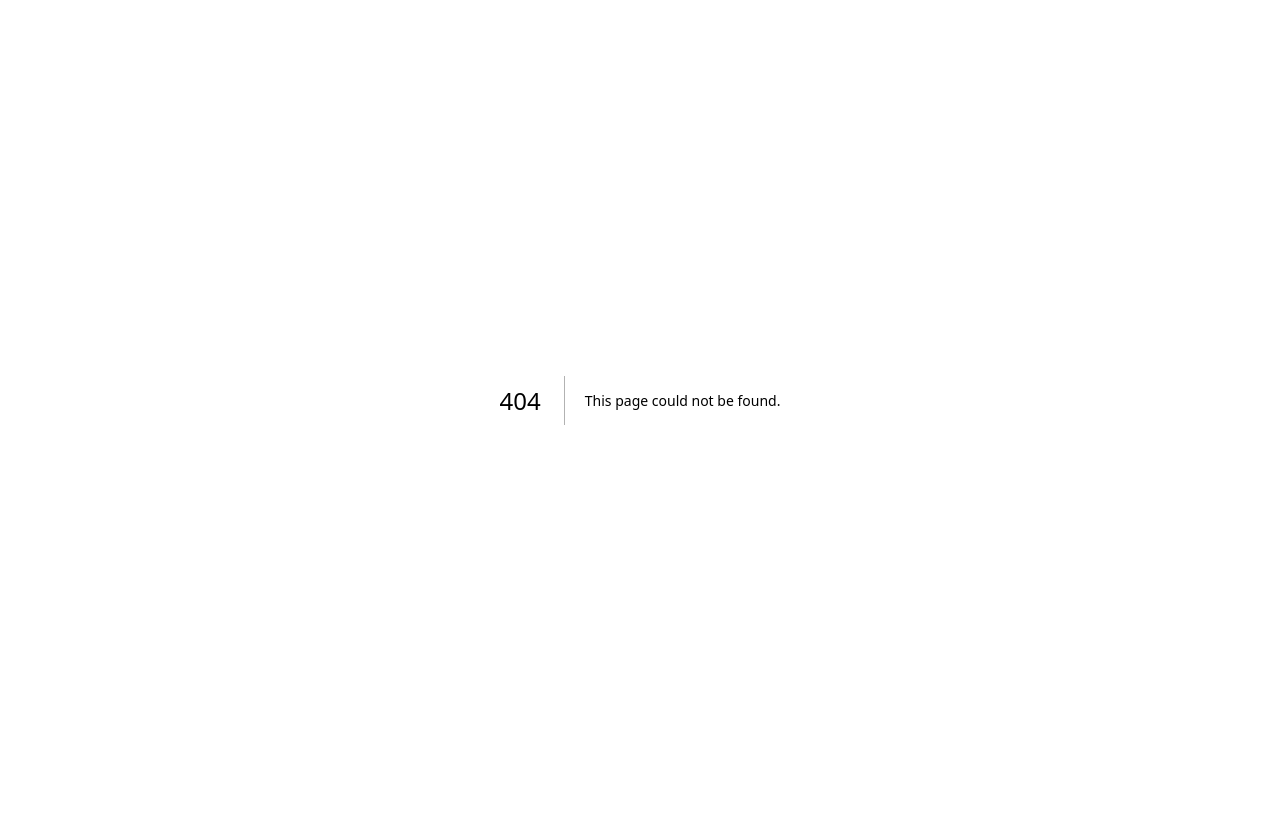
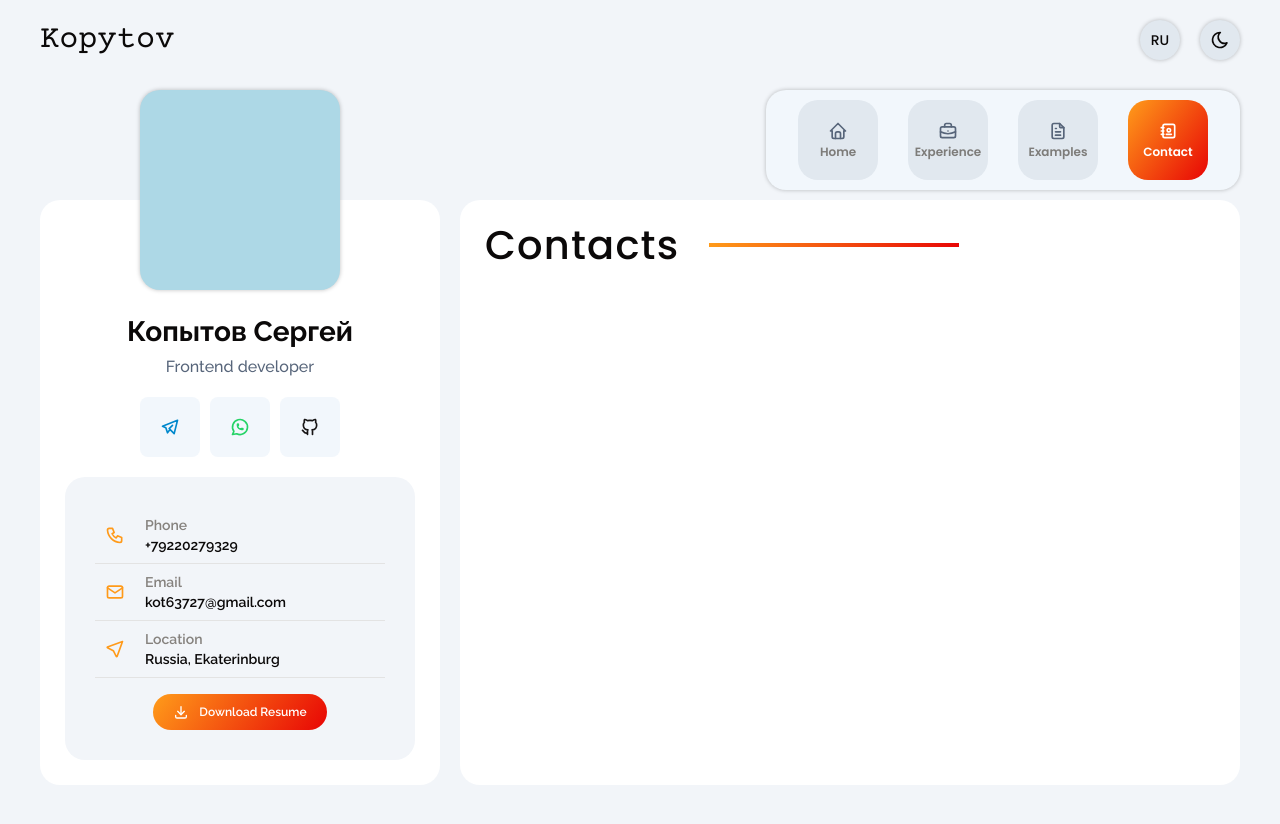
Before and after one commit to SergeyKopytov1205/portfolio, a Next.js app: page /en/contact in a window 1280 px wide. Before the commit this address had no page. Shown: the top 824 px of the page. Before the commit the page ends 800 px from the top, so only its background shows below. Built offline with nearby package versions, Linux system fonts and the light colour scheme.

Commit message:
add pages contacts, examples, experience

```diff
--- /dev/null
+++ b/src/app/[locale]/contact/page.module.css
@@ -0,0 +1,9 @@
+.container {
+  width: 100%;
+  height: 100%;
+  display: flex;
+  flex-direction: column;
+  align-items: flex-start;
+  justify-content: space-between;
+  gap: 24px;
+}
--- /dev/null
+++ b/src/app/[locale]/contact/page.tsx
@@ -0,0 +1,10 @@
+import MainTitle from "@/components/Common/MainTitle/MainTitle";
+import classes from "./page.module.css";
+
+export default function Contacts() {
+  return (
+    <div className={classes.container}>
+      <MainTitle title="Contacts" />
+    </div>
+  );
+}
--- /dev/null
+++ b/src/app/[locale]/examples/page.module.css
@@ -0,0 +1,9 @@
+.container {
+  width: 100%;
+  height: 100%;
+  display: flex;
+  flex-direction: column;
+  align-items: flex-start;
+  justify-content: space-between;
+  gap: 24px;
+}
--- /dev/null
+++ b/src/app/[locale]/experience/page.module.css
@@ -0,0 +1,9 @@
+.container {
+  width: 100%;
+  height: 100%;
+  display: flex;
+  flex-direction: column;
+  align-items: flex-start;
+  justify-content: space-between;
+  gap: 24px;
+}
--- a/src/components/Common/Items/StackItem/StackItem.tsx
+++ b/src/components/Common/Items/StackItem/StackItem.tsx
@@ -9,7 +9,7 @@ const StackItem = ({ imageSrc, name }: StackItemProps) => {
   return (
     <li className={classes.item}>
       <div className={classes.image}>
-        <Image src={imageSrc} alt={name} fill />
+        <Image src={imageSrc} alt={name} fill sizes="80px" />
       </div>
       <p className={classes.name}>{name}</p>
     </li>
```
Also changed, not shown: src/app/[locale]/examples/page.tsx (added, +10 -0 lines), src/app/[locale]/experience/page.tsx (added, +10 -0 lines).
